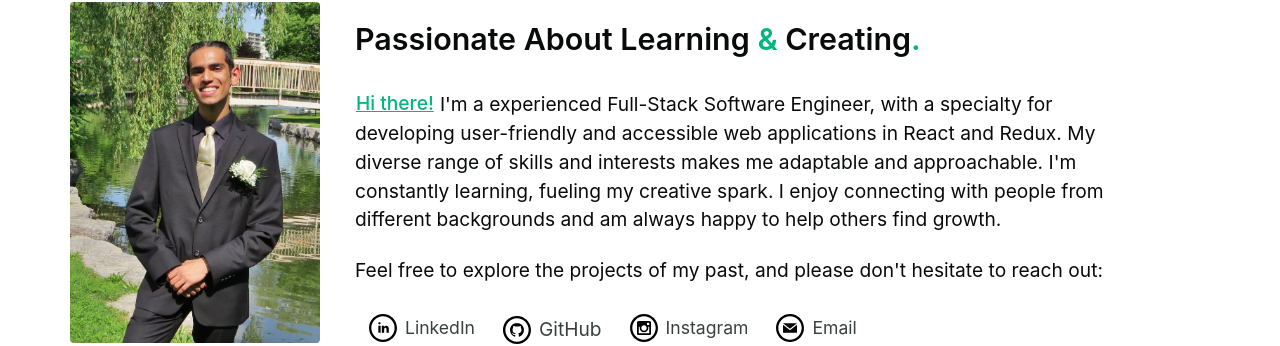
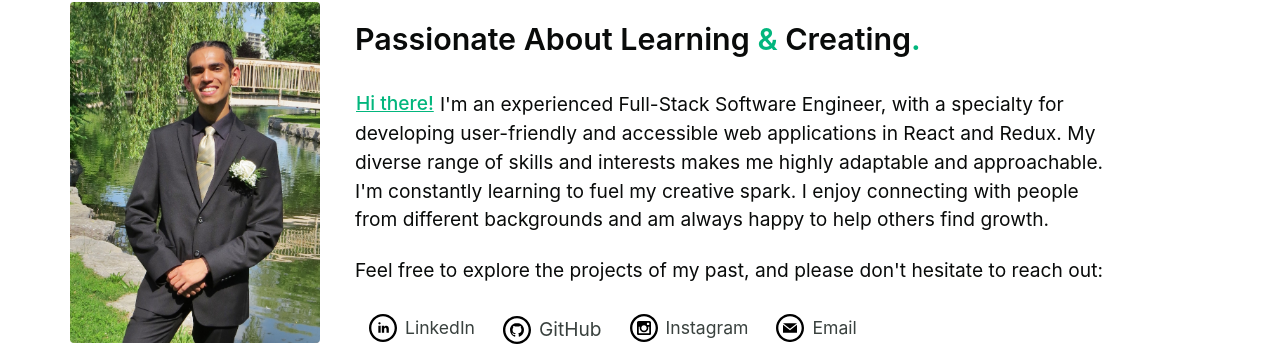
Before and after one commit to kelvinkellner/kelvinkellner.github.io, a React (Create React App) app: page / in a window 1280 px wide. Shown: the part 154-500 px from the top of the page. Built offline with nearby package versions, Linux system fonts and the light colour scheme; a web font is replaced by a local one.

Commit message:
Tweak about me paragraph

```diff
--- a/src/components/pages/Home.js
+++ b/src/components/pages/Home.js
@@ -59,9 +59,9 @@ class Home extends Component {
               >
                 <path d="M12 2c5.514 0 10 4.486 10 10s-4.486 10-10 10-10-4.486-10-10 4.486-10 10-10zm0-2c-6.627 0-12 5.373-12 12s5.373 12 12 12 12-5.373 12-12-5.373-12-12-12zm6 14h-12c.331 1.465 2.827 4 6.001 4 3.134 0 5.666-2.521 5.999-4zm0-3.998l-.755.506s-.503-.948-1.746-.948c-1.207 0-1.745.948-1.745.948l-.754-.506c.281-.748 1.205-2.002 2.499-2.002 1.295 0 2.218 1.254 2.501 2.002zm-7 0l-.755.506s-.503-.948-1.746-.948c-1.207 0-1.745.948-1.745.948l-.754-.506c.281-.748 1.205-2.002 2.499-2.002 1.295 0 2.218 1.254 2.501 2.002z" />
               </svg>
-              I'm a experienced Full-Stack Software Engineer, with a specialty for developing user-friendly and
-              accessible web applications in React and Redux. My diverse range of skills and interests makes me
-              adaptable and approachable. I'm constantly learning, fueling my creative spark. I enjoy connecting with
+              I'm an experienced Full-Stack Software Engineer, with a specialty for developing user-friendly and
+              accessible web applications in React and Redux. My diverse range of skills and interests makes me highly
+              adaptable and approachable. I'm constantly learning to fuel my creative spark. I enjoy connecting with
               people from different backgrounds and am always happy to help others find growth.
             </p>
             <p>Feel free to explore the projects of my past, and please don't hesitate to reach out:</p>
```
